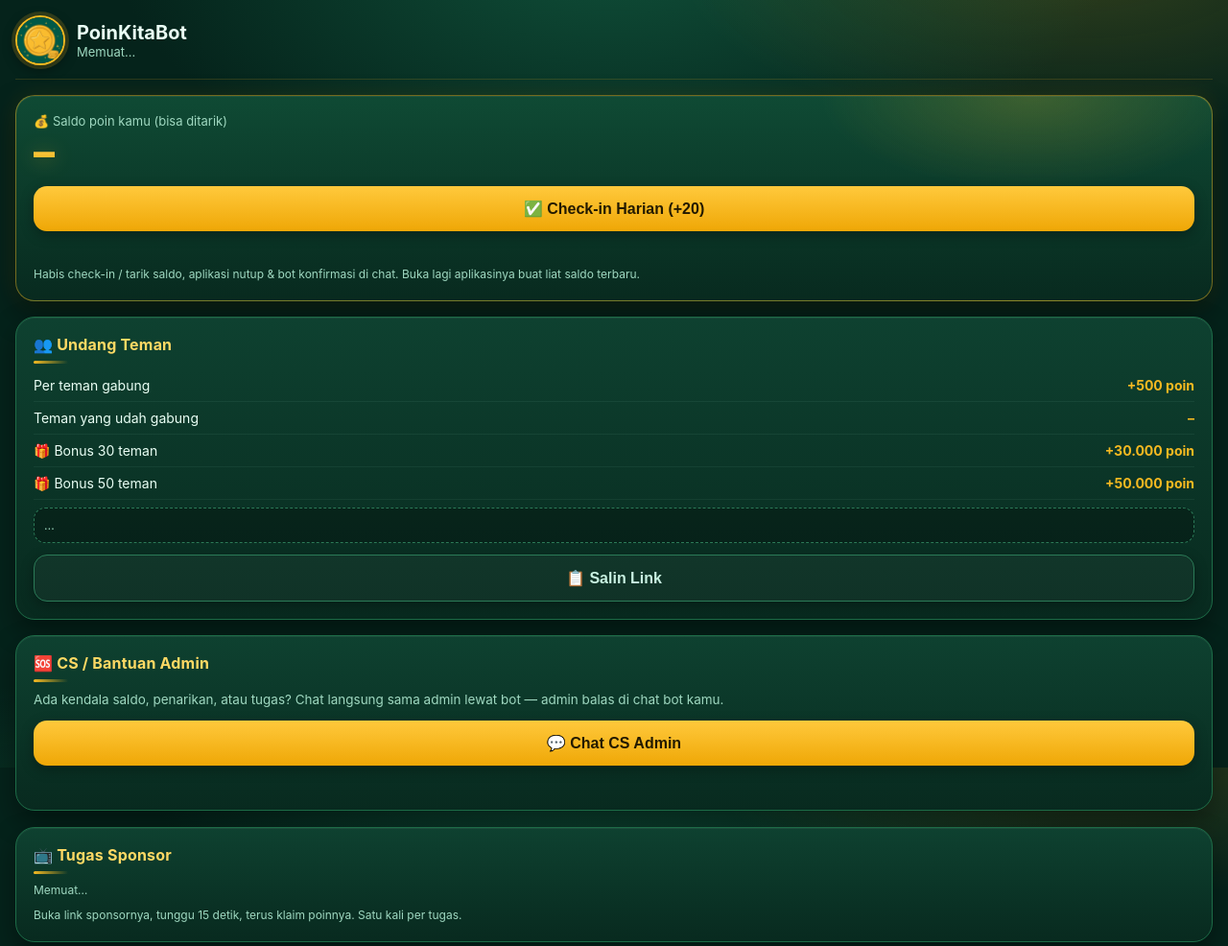
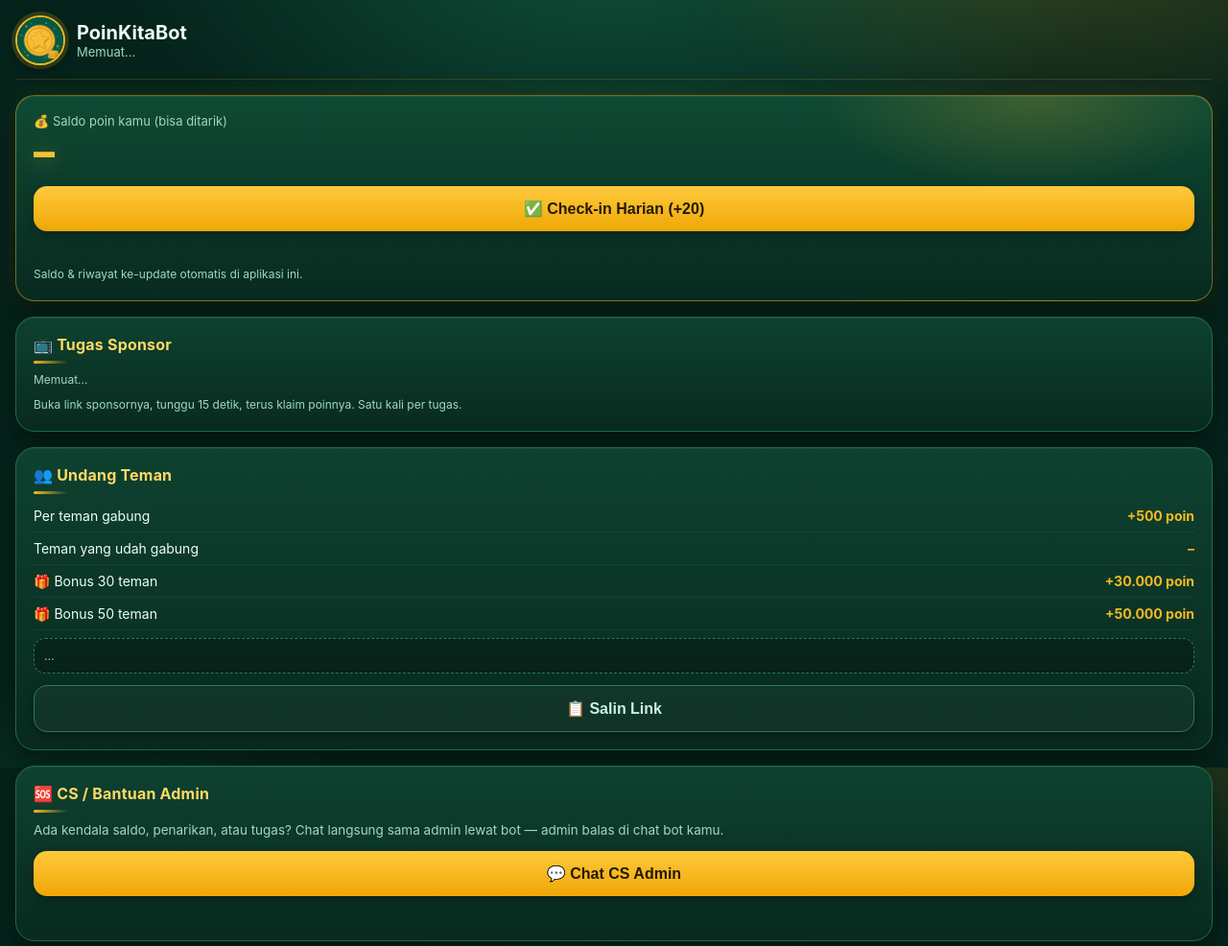
Before and after one commit to dandi156/poinkita, a plain HTML site: page index.html in a window 1280 px wide. Shown: the top 986 px of the page at 96% size. Drawn offline with Linux system fonts and the light colour scheme; a script that the page names is missing.

Commit message:
Tugas Sponsor naik ke posisi 2 di Beranda (gak usah scroll jauh)

```diff
--- a/index.html
+++ b/index.html
@@ -144,7 +144,13 @@
     <p class="small" id="blnote" style="display:none">Bonus kebuka 2.000 tiap kamu check-in harian (3x check-in = kebuka semua). Poin hasil aktivitasmu sendiri gak pernah dikunci.</p>
     <button class="btn btn-gold" id="btn-checkin">✅ Check-in Harian (+20)</button>
     <div class="msg" id="msg-checkin"></div>
-    <p class="small">Habis check-in / tarik saldo, aplikasi nutup &amp; bot konfirmasi di chat. Buka lagi aplikasinya buat liat saldo terbaru.</p>
+    <p class="small">Saldo &amp; riwayat ke-update otomatis di aplikasi ini.</p>
+  </div>
+
+  <div class="card">
+    <h2>📺 Tugas Sponsor</h2>
+    <div id="tasks"><p class="small">Memuat…</p></div>
+    <p class="small">Buka link sponsornya, tunggu 15 detik, terus klaim poinnya. Satu kali per tugas.</p>
   </div>
 
   <div class="card">
@@ -168,12 +174,6 @@
     <p class="small" style="font-size:13.5px">Ada kendala saldo, penarikan, atau tugas? Chat langsung sama admin lewat bot — admin balas di chat bot kamu.</p>
     <button class="btn btn-gold" id="btn-cs">💬 Chat CS Admin</button>
     <div class="msg" id="msg-cs"></div>
-  </div>
-
-  <div class="card">
-    <h2>📺 Tugas Sponsor</h2>
-    <div id="tasks"><p class="small">Memuat…</p></div>
-    <p class="small">Buka link sponsornya, tunggu 15 detik, terus klaim poinnya. Satu kali per tugas.</p>
   </div>
 
   <div class="card">
```
